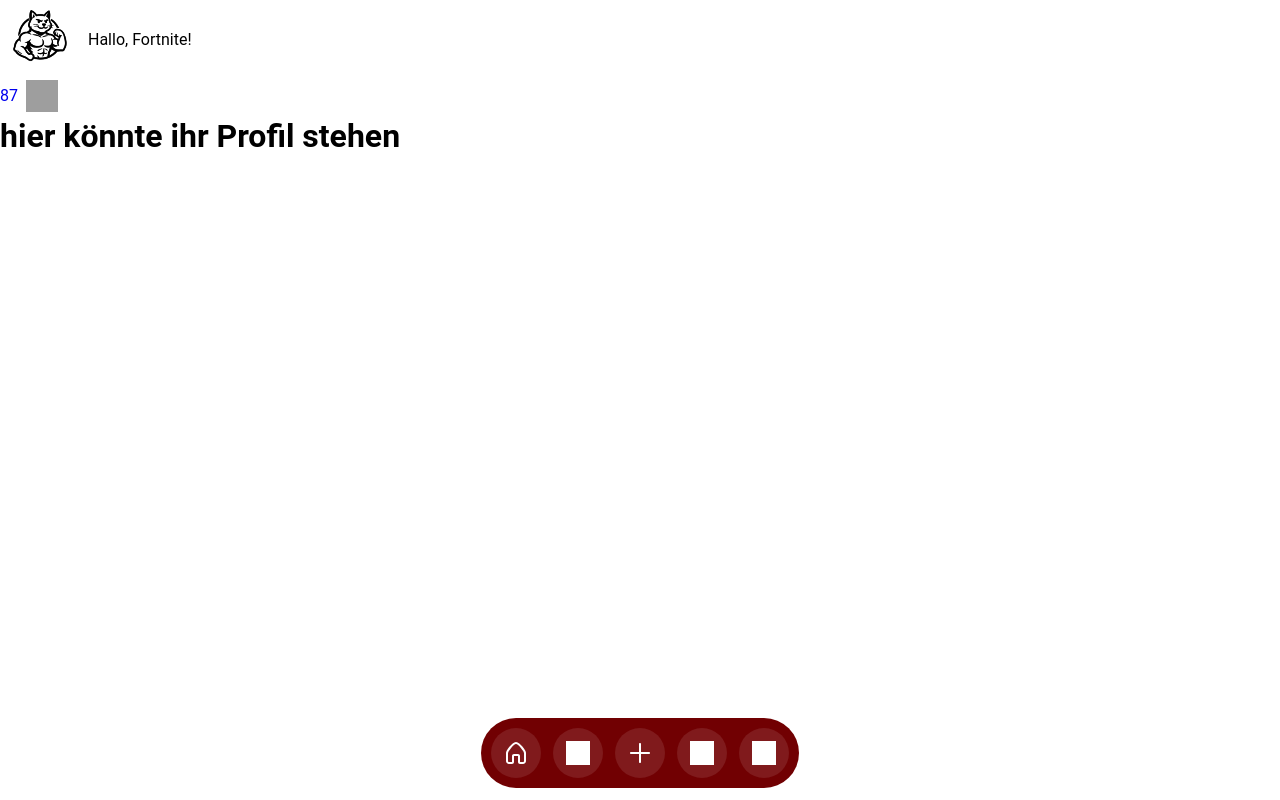
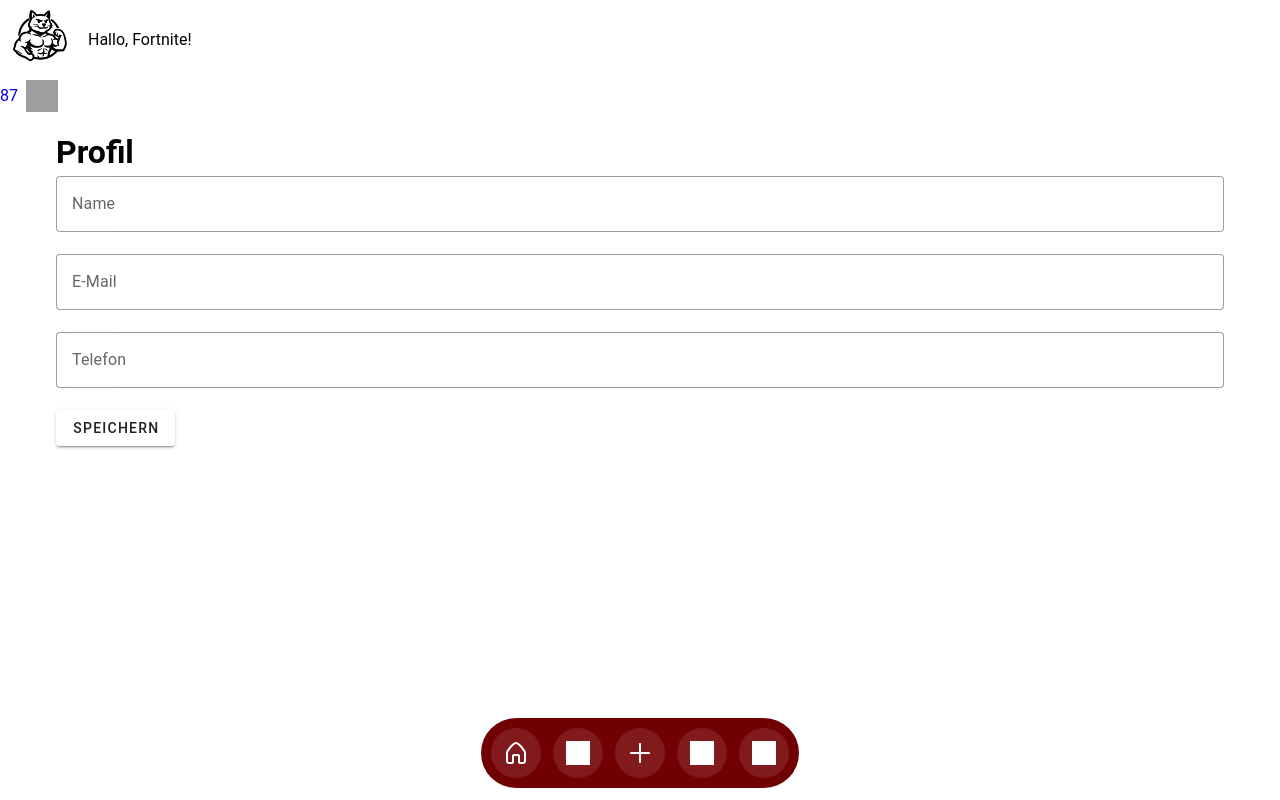
Before and after one commit to KlaraOppenheimerSchule/Bofrostbuben, a Vue app in the folder frontend/: page /ProfileView in a window 1280 px wide. Built offline with nearby package versions, Linux system fonts and the light colour scheme; grey boxes are pictures that could not be loaded; a small style sheet from the web is missing; the HTML template or start-up script is replaced by a standard one.

Commit message:
feat: Creation of ProfileView and auser-inputs that are savable

```diff
--- a/frontend/src/views/ProfileView.vue
+++ b/frontend/src/views/ProfileView.vue
@@ -1,5 +1,52 @@
-<script setup lang="ts"></script>
+<script setup lang="ts">
+  import { ref } from 'vue'
 
-<template>
-  <h1>hier könnte ihr Profil stehen</h1>
-</template>
+  const name = ref('')
+  const email = ref('')
+  const phone = ref('')
+
+  const saveMessage = ref('')
+
+  //will be an API-call in the future to save the data
+  function saveProfile() {
+    saveMessage.value = 'Profil wurde gespeichert.'
+  }
+  </script>
+
+  <template>
+    <v-container>
+      <h1>Profil</h1>
+      <v-form @submit.prevent="saveProfile">
+        <v-text-field
+          label="Name"
+          v-model="name"
+          type="text"
+          variant="outlined"
+          clearable
+        />
+
+        <v-text-field
+          label="E-Mail"
+          v-model="email"
+          type="email"
+          variant="outlined"
+          clearable
+        />
+
+        <v-text-field
+          label="Telefon"
+          v-model="phone"
+          type="text"
+          variant="outlined"
+          clearable
+        />
+
+        <v-btn>
+          Speichern
+        </v-btn>
+
+      </v-form>
+
+      <p v-if="saveMessage">{{ saveMessage }}</p>
+    </v-container>
+  </template>
```
